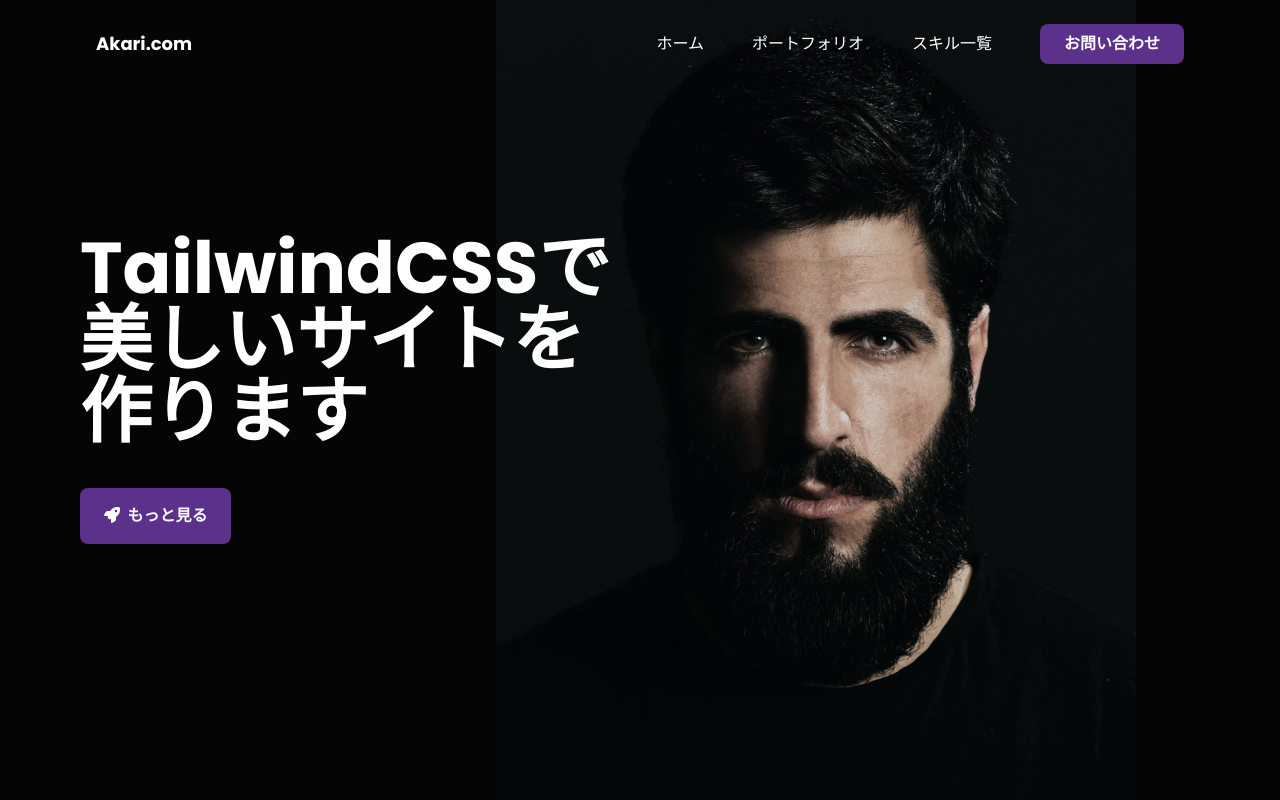
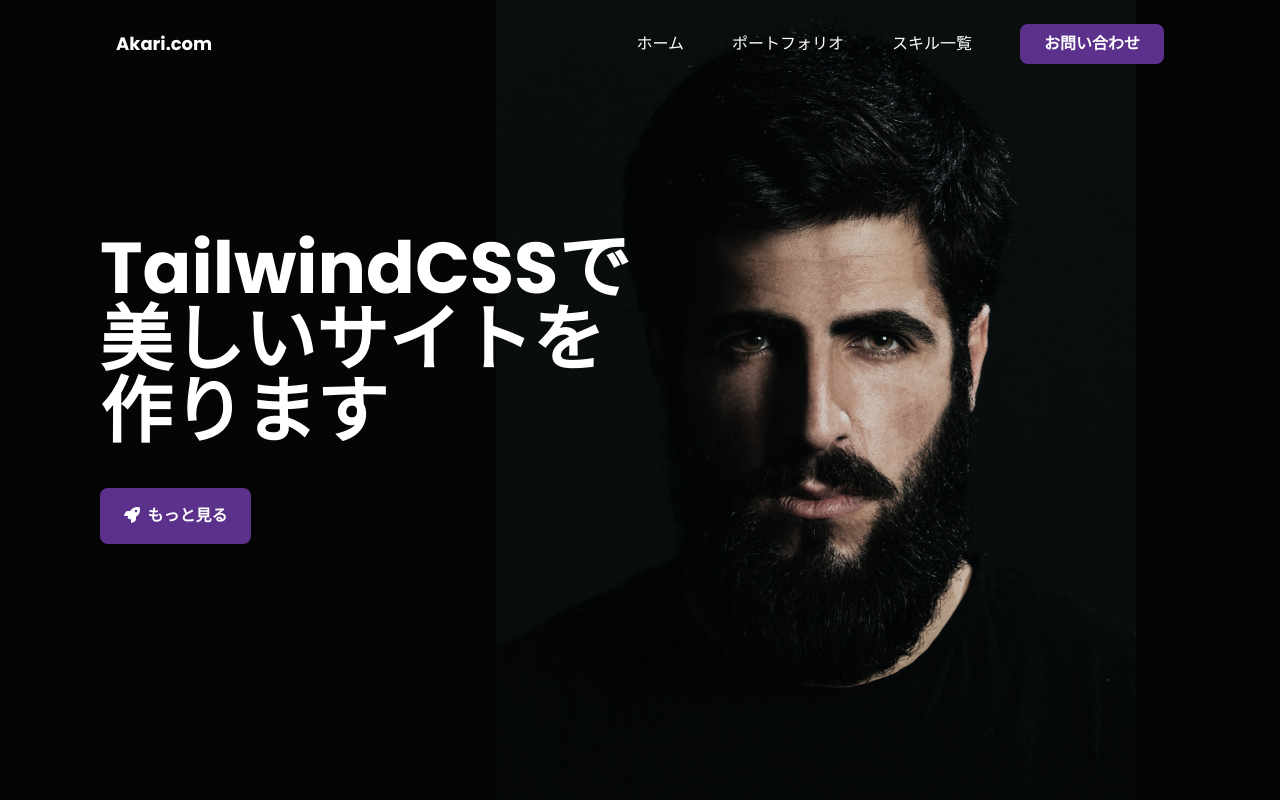
Before and after one commit to Hikarinrin7/portfolio-tailwindcss, a website: page src/index.html in a window 1280 px wide. Shown: the top 800 px of the page. Drawn offline with Linux system fonts and the light colour scheme.

Commit message:
完成！

```diff
--- a/src/index.html
+++ b/src/index.html
@@ -12,7 +12,7 @@
   <!-- font-awesomeのインポート -->
   <link rel="stylesheet" href="https://cdnjs.cloudflare.com/ajax/libs/font-awesome/6.7.2/css/all.min.css" integrity="sha512-Evv84Mr4kqVGRNSgIGL/F/aIDqQb7xQ2vcrdIwxfjThSH8CSR7PBEakCr51Ck+w+/U6swU2Im1vVX0SVk9ABhg==" crossorigin="anonymous" referrerpolicy="no-referrer" />
 </head>
-<body class="font-poppins bg-body text-white">
+<body class="font-poppins bg-body text-white mx-5">
   <!-- ナビゲーションバー -->
    <header class="py-6">
     <div class="container mx-auto flex justify-between items-center px-8 md:px-14 lg:px-24 w-full">
```
Also changed, not shown: src/output.css.
